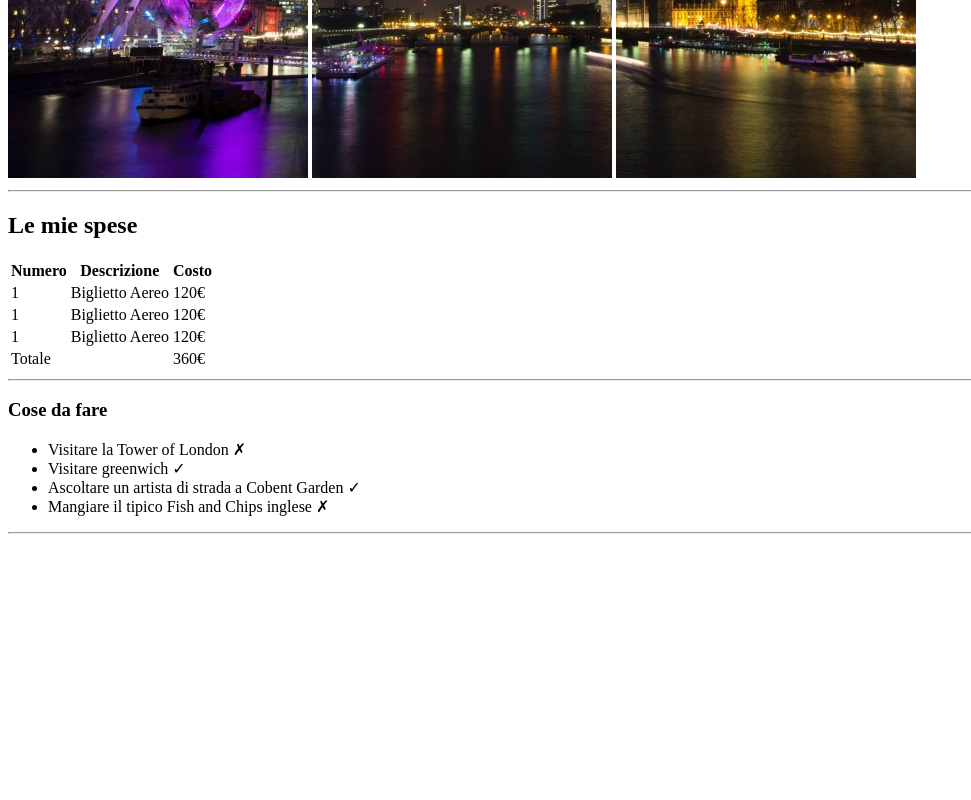
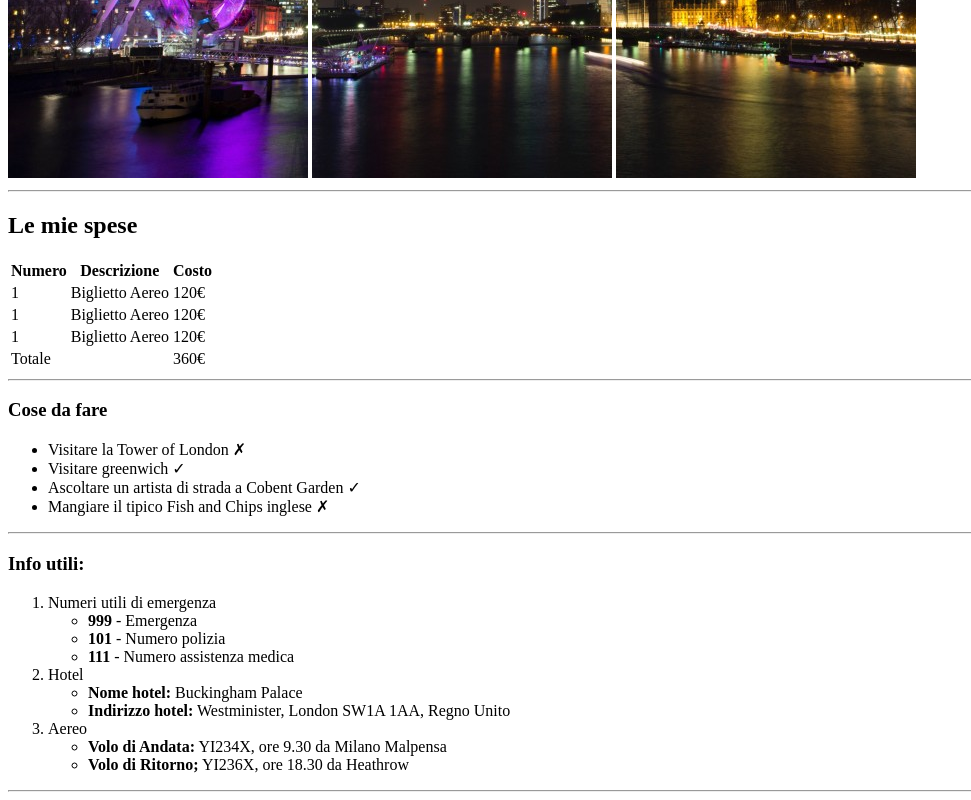
Before and after one commit to AnnaSpjut/html-london-trip, a plain HTML site: page index.html in a window 1280 px wide. Shown: the part 502-1302 px from the top of the page, without its empty margins (0-971 px from the left). Before the commit the page ends 1044 px from the top, so only its background shows below. Drawn offline with Linux system fonts and the light colour scheme.

Commit message:
[add] list to section three

```diff
--- a/index.html
+++ b/index.html
@@ -17,7 +17,7 @@
 
  <main>
 
-  <!-- prima sezione -->
+  <!-- inizio prima sezione -->
   <section>
 
     <h2>Le mie spese</h2>
@@ -61,7 +61,7 @@
     <hr>
   </section>
 
-  <!-- seconda sezione  -->
+  <!-- inizio seconda sezione  -->
   <section>
     <h3>Cose da fare</h3>
 
@@ -76,8 +76,34 @@
     <hr>
   </section>
 
+  <!-- inizio terza sezione -->
+  <section>
+    <h3>Info utili:</h3>
 
+    <!-- elenco info utili  -->
+    <ol>
+      <li>Numeri utili di emergenza</li>
+        <ul>
+          <li><strong>999</strong> - Emergenza</li>
+          <li><strong>101</strong> - Numero polizia</li>
+          <li><strong>111</strong> - Numero assistenza medica</li>
+        </ul>
 
+      <li>Hotel</li>
+      <ul>
+        <li><strong>Nome hotel:</strong> Buckingham Palace</li>
+        <li><strong>Indirizzo hotel:</strong> Westminister, London SW1A 1AA, Regno Unito</li>
+      </ul>
+
+      <li>Aereo</li>
+      <ul>
+        <li><strong>Volo di Andata:</strong> YI234X, ore 9.30 da Milano Malpensa</li>
+        <li><strong>Volo di Ritorno;</strong> YI236X, ore 18.30 da Heathrow</li>
+      </ul>
+    </ol>
+    <!-- /elenco info utili  -->
+    <hr>
+  </section>
  </main>
 
 </body>
```
